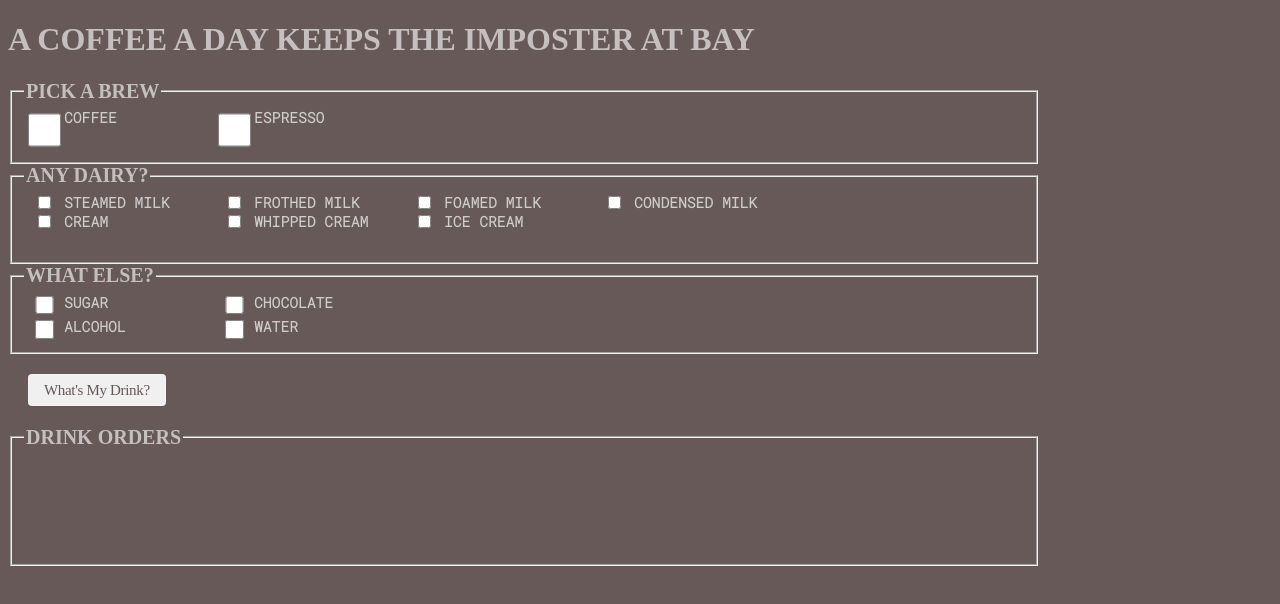
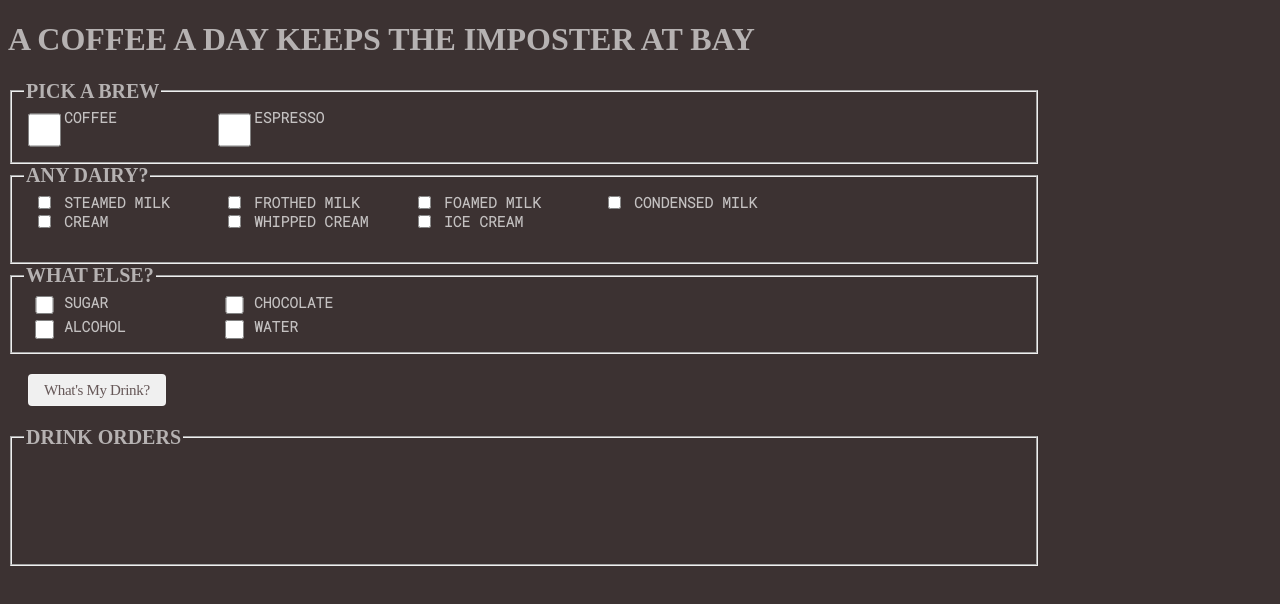
Before and after one commit to jessllee/solo-project, a React app: page / in a window 1280 px wide. Shown: the top 604 px of the page. Built offline with nearby package versions, Linux system fonts and the light colour scheme; a web font is replaced by a local one.

Commit message:
Darkened background-color of html

```diff
--- a/App.jsx
+++ b/App.jsx
@@ -41,7 +41,7 @@ class App extends Component {
     .then(res => res.json())
     .then(data => {
       // console.log('data', data.drinks[0])
-      if (!data.length) alert ('Sorry, can\'t find your drink. Try again!')
+      if (!data.length) alert ('Sorry, can\'t find your drink combination. Try again!')
       const arr = []
       for (let i = 0; i < data.drinks.length; i++) {
         arr.push(<Drink key={data.drinks[i]._id} drink={data.drinks[i]} />)
--- a/styles.css
+++ b/styles.css
@@ -2,7 +2,7 @@
 @import url('https://fonts.googleapis.com/css2?family=Roboto+Mono:wght@300&display=swap');
 
 html {
-  background-color: rgba(66, 48, 48, 0.89);
+  background-color: rgba(36, 24, 24, 0.986);
   opacity: 0.9;
 }
 
```
